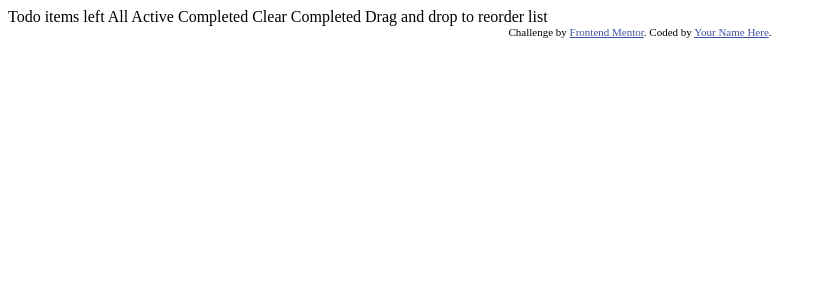
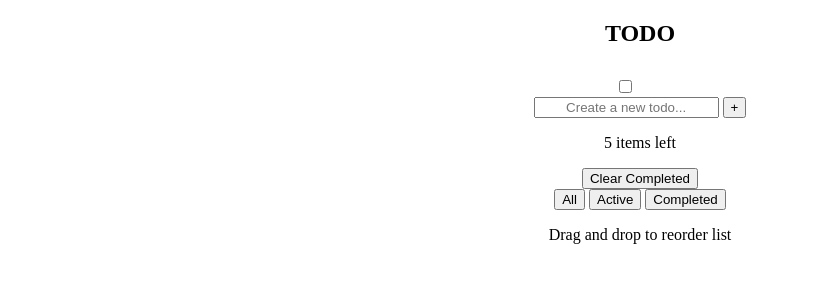
Before and after one commit to DanielBrando96/TodoBootcamp, a plain HTML site: page index.html in a window 1280 px wide. Shown: the whole page, without its empty margins (0-824 px from the left). Drawn offline with Linux system fonts and the light colour scheme.

Commit message:
Creates the base structure of the HTML
Signed-off-by: Daniel Brando <daniel.brando96@gmail.com>

```diff
--- a/index.html
+++ b/index.html
@@ -1,36 +1,83 @@
 <!DOCTYPE html>
 <html lang="en">
-<head>
-  <meta charset="UTF-8">
-  <meta name="viewport" content="width=device-width, initial-scale=1.0"> <!-- displays site properly based on user's device -->
+  <head>
+    <meta charset="UTF-8" />
+    <meta name="viewport" content="width=device-width, initial-scale=1.0" />
+    <!-- displays site properly based on user's device -->
 
-  <link rel="icon" type="image/png" sizes="32x32" href="./images/favicon-32x32.png">
+    <link rel="icon" type="image/png" sizes="32x32" href="./images/favicon-32x32.png" />
+    <link
+      rel="stylesheet"
+      href="https://cdnjs.cloudflare.com/ajax/libs/font-awesome/5.10.2/css/all.min.css"
+    />
+    <link rel="stylesheet" href="./task_style.css">
+    <title>Todo app</title>
+  </head>
+  <body class="body">
+    <main>
+      <div class="content">
+        <h2 class="content_title">TODO</h2>
+        <!--Dark Mode Swich -->
+        <div class="theme-switch-wrapper">
+          <label class="theme-switch">
+            <input id="input_darkmode" type="checkbox"  class="toggle-icon"/>
+            <label for="input_darkmode"><img src="./images/icon-moon.svg"> </label>
+          </label>
 
-  <title>Frontend Mentor | Todo app</title>
+        </div>
+      </div>
 
-  <!-- Feel free to remove these styles or customise in your own stylesheet 👍 -->
-  <style>
-    .attribution { font-size: 11px; text-align: center; }
-    .attribution a { color: hsl(228, 45%, 44%); }
-  </style>
-</head>
-<body>
+      <form class="addTodo">
+        <input
+          class="addNew"
+          name="add"
+          type="text"
+          id="create"
+          placeholder="Create a new todo..."
+          aria-label="Create a new todo..."
+        />
+        <button type="submit" class="btn addNewBtn" aria-label="button">
+          <span class="plusSign custom_checkbox">+</span>
+        </button>
+      </form>
 
-  Todo
+      <div class="container">
+        <div class="alert"></div>
+        <div class="card">
+          <div>
+            <ul class="tasks"></ul>
+          </div>
 
-  <!-- Add dynamic number --> items left
+          <div class="task items_left">
+            <p class="counter">5 items left</p>
+            <button class="btn clear">Clear Completed</button>
+          </div>
+        </div>
 
-  All
-  Active
-  Completed
+        <div class="bottom">
+          <div class="buttons filter-todos">
+            <button class="btn all active" value="all">All</button>
+            <button class="btn activeBtn" value="active">Active</button>
+            <button class="btn completed" value="completed">Completed</button>
+          </div>
+        </div>
+      </div>
+      <footer class="attribution">
+        <p class="drag_text">Drag and drop to reorder list</p>
+      </footer>
+    </main>
 
-  Clear Completed
+    <template id="task-template">
+      <li class="task">
+        <input class="task-input" type="checkbox" />
+        <label>
+          <span class="custom_checkbox"></span>
+        </label>
+        <span class="deleteBtn">
+          <img class="delete" src="./images/icon-cross.svg" alt="" />
+        </span>
+      </li>
+    </template>
 
-  Drag and drop to reorder list
-
-  <div class="attribution">
-    Challenge by <a href="https://www.frontendmentor.io?ref=challenge" target="_blank">Frontend Mentor</a>.
-    Coded by <a href="#">Your Name Here</a>.
-  </div>
-</body>
+  </body>
 </html>
--- /dev/null
+++ b/task_style.css
@@ -0,0 +1,3 @@
+* {
+    text-align: center;
+}
```
Also changed, not shown: 3 other files.
